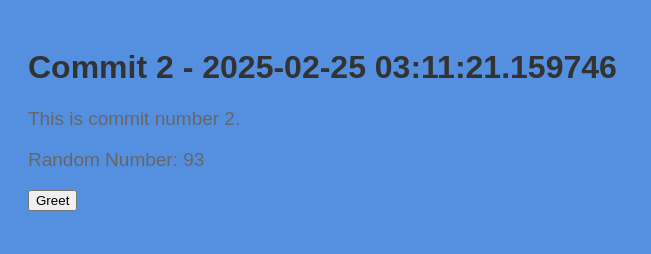
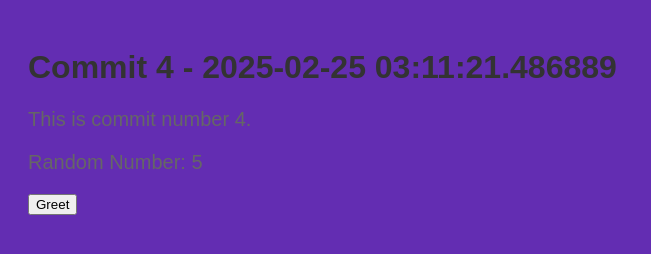
Before and after one commit to legbald0d/myrep-repo-20250225031118, a plain HTML site: page index.html in a window 1280 px wide. Shown: the whole page, without its empty margins (0-651 px from the left). Drawn offline with Linux system fonts and the light colour scheme.

Commit message:
📝 Commit 4 with HTML, CSS, and JS

```diff
--- a/index.html
+++ b/index.html
@@ -2,13 +2,13 @@
     <!DOCTYPE html>
     <html>
     <head>
-        <title>Commit 2 - 2025-02-25 03:11:21.159746</title>
+        <title>Commit 4 - 2025-02-25 03:11:21.486889</title>
         <link rel="stylesheet" href="style.css">
     </head>
     <body>
-        <h1>Commit 2 - 2025-02-25 03:11:21.159746</h1>
-        <p>This is commit number 2.</p>
-        <p>Random Number: 93</p>
+        <h1>Commit 4 - 2025-02-25 03:11:21.486889</h1>
+        <p>This is commit number 4.</p>
+        <p>Random Number: 5</p>
         <button onclick="greet()">Greet</button>
         <script src="script.js"></script>
     </body>
--- a/script.js
+++ b/script.js
@@ -2,4 +2,4 @@
     function greet() {
         alert('Hello from commit ' + commitNumber + '!');
     }
-    var commitNumber = 2;
+    var commitNumber = 4;
--- a/style.css
+++ b/style.css
@@ -1,7 +1,7 @@
 
     body {
         font-family: Arial, sans-serif;
-        background-color: #5590e0;
+        background-color: #632db2;
         padding: 20px;
     }
     h1 {
@@ -9,5 +9,5 @@
     }
     p {
         color: #666;
-        font-size: 19px;
+        font-size: 20px;
     }
```
